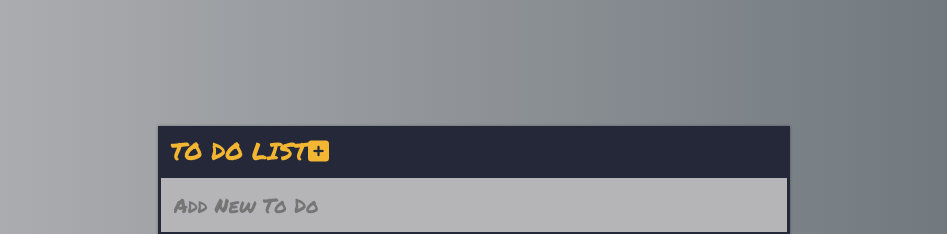
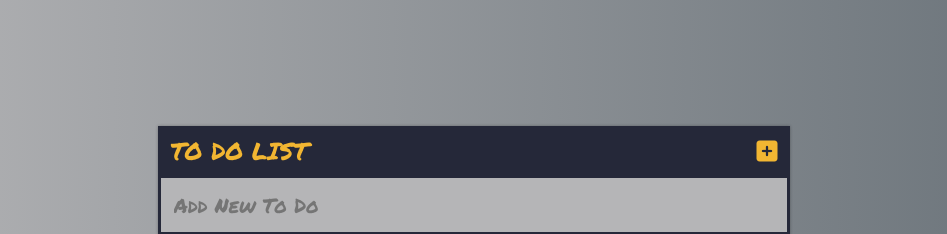
Before and after one commit to cwithac/jquery-todo, a website: page public/index.html in a window 1280 px wide. Shown: the top 234 px of the page, without its empty margins (166-1113 px from the left). Drawn offline with nearby package versions, Linux system fonts and the light colour scheme.

Commit message:
Add FA styling

```diff
--- a/public/style.css
+++ b/public/style.css
@@ -65,3 +65,12 @@ input:focus {
   background-color: white;
   outline: none;
 }
+
+
+.fa-plus-square {
+  float: right;
+}
+
+.fa-plus-square:before {
+  vertical-align: sub;
+}
```
